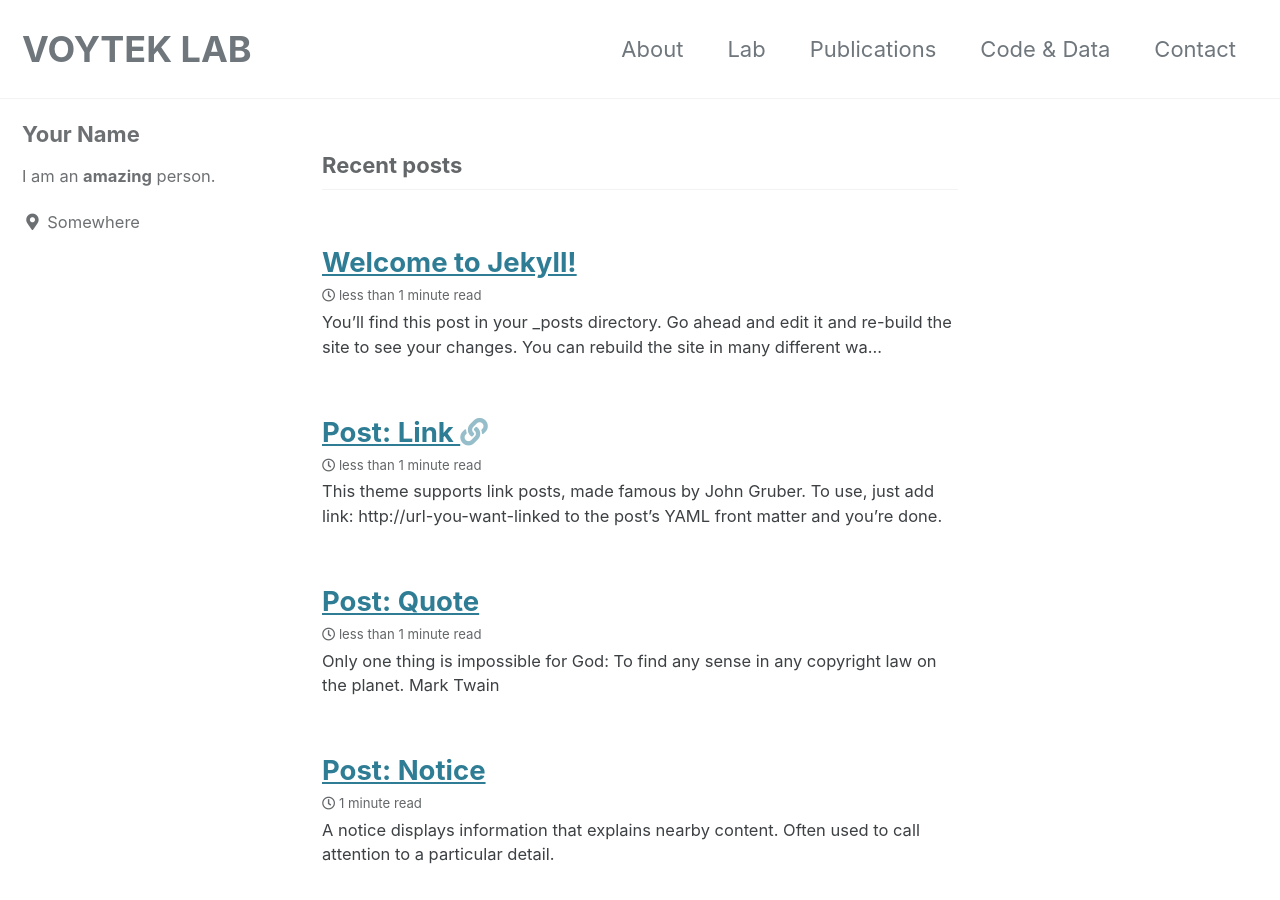
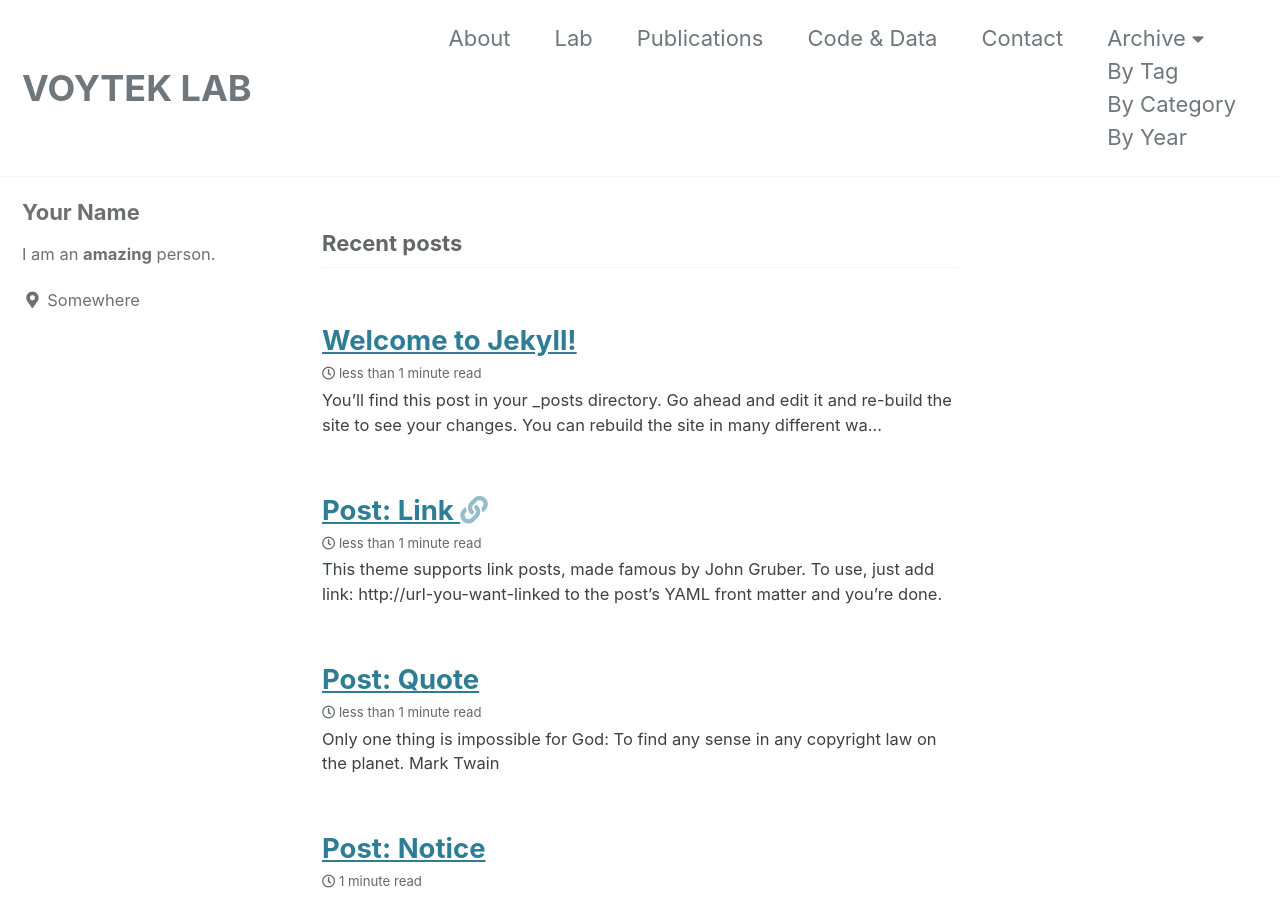
Before and after one commit to ryanhammonds/ryanhammonds.github.io, a Jekyll site: the page built from index.html, in a window 1280 px wide and 900 px high. Built offline with Jekyll 4.4.1, drawn with Linux system fonts in a browser that asks for light colours; cached includes are drawn as plain includes; the list of posts is cut into pages by our own code.

Commit message:
dropdown menu fix

```diff
--- a/_data/navigation.yml
+++ b/_data/navigation.yml
@@ -6,3 +6,8 @@ main:
   - title: "Publications"
   - title: "Code & Data"
   - title: "Contact"
+  - title: Archive
+    sublinks:
+      - title: By Tag
+      - title: By Category
+      - title: By Year
--- a/_includes/masthead.html
+++ b/_includes/masthead.html
@@ -13,21 +13,37 @@
         </a>
         <ul class="visible-links">
           {%- for link in site.data.navigation.main -%}
-            <li class="masthead__menu-item">
-              <a href="{{ link.url | relative_url }}"{% if link.description %} title="{{ link.description }}"{% endif %}>{{ link.title }}</a>
-            </li>
+            {% assign class = nil %}
+            {% if page.url contains link.url %}
+                {% assign class = 'active' %}
+            {% endif %}
+            {% if link.sublinks %}
+                <li class="dropdown {{ class }}">
+                    <a class="dropdown-toggle" data-toggle="dropdown" role="button" aria-haspopup="true" aria-expanded="false">{{ link.title }}    <i class="fa fa-caret-down fa-sm" aria-hidden="true"></i><span class="caret"></span></a>
+                    <ul class="dropdown-content">
+                        {% for sublink in link.sublinks %}
+                            <li>
+                                <a href="{{ site.baseurl }}{{ sublink.url }}">    {{ sublink.title }}</a>
+                            </li>
+                        {% endfor %}
+                    </ul>
+                </li>
+            {% else %}
+                <li class="masthead__menu-item">
+                    <a href="{{ site.baseurl }}{{ link.url }}">{{ link.title }}</a>
+                </li>
+            {% endif %}
           {%- endfor -%}
         </ul>
         {% if site.search == true %}
         <button class="search__toggle" type="button">
-          <span class="visually-hidden">{{ site.data.ui-text[site.locale].search_label | default: "Toggle search" }}</span>
           <svg class="icon" width="16" height="16" xmlns="http://www.w3.org/2000/svg" viewBox="0 0 15.99 16">
             <path d="M15.5,13.12L13.19,10.8a1.69,1.69,0,0,0-1.28-.55l-0.06-.06A6.5,6.5,0,0,0,5.77,0,6.5,6.5,0,0,0,2.46,11.59a6.47,6.47,0,0,0,7.74.26l0.05,0.05a1.65,1.65,0,0,0,.5,1.24l2.38,2.38A1.68,1.68,0,0,0,15.5,13.12ZM6.4,2A4.41,4.41,0,1,1,2,6.4,4.43,4.43,0,0,1,6.4,2Z" transform="translate(-.01)"></path>
           </svg>
         </button>
         {% endif %}
         <button class="greedy-nav__toggle hidden" type="button">
-          <span class="visually-hidden">{{ site.data.ui-text[site.locale].menu_label | default: "Toggle menu" }}</span>
+          <span class="visually-hidden">{{ site.data.ui-text[site.locale].menu_label | default: "Toggle Menu" }}</span>
           <div class="navicon"></div>
         </button>
         <ul class="hidden-links hidden"></ul>
```
